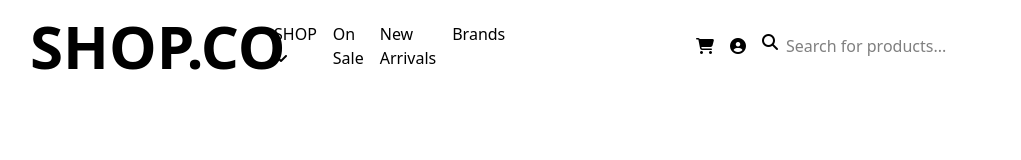
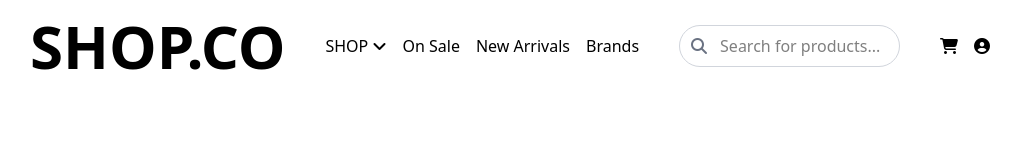
Before and after one commit to galib006/shop.co, a plain HTML site: page index.html in a window 1280 px wide. Shown: the whole page, without its empty margins (130-1151 px from the left). Drawn offline with nearby package versions, Linux system fonts and the light colour scheme.

Commit message:
Update Header

```diff
--- a/index.html
+++ b/index.html
@@ -1,5 +1,6 @@
 <!DOCTYPE html>
 <html lang="en">
+
 <head>
     <meta charset="UTF-8">
     <meta name="viewport" content="width=device-width, initial-scale=1.0">
@@ -7,15 +8,23 @@
     <script src="https://kit.fontawesome.com/81907d90ec.js" crossorigin="anonymous"></script>
     <title>Shop.co</title>
 </head>
+
 <body>
     <header class="py-4">
-  <div class="head-content mx-4 lg:mx-40 flex justify-start justify-between flex-wrap lg:grid lg:grid-cols-4 lg:items-center gap-x-4">
+        <div class="head-content mx-4 lg:mx-40 flex justify-start flex-wrap items-center lg:grid lg:grid-cols-[1fr_auto_3fr_auto] lg:items-center gap-x-4 lg:gap-x-10">
 
-    <!-- Left: Menu icon -->
+            <!-- Logo -->
+            <div class="logo order-2 lg:order-1 flex-1 text-start lg:text-left">
+                <h1 class="font-bold text-3xl md:text-5xl lg:text-6xl">
+                    <a href="#">SHOP.CO</a>
+                </h1>
+            </div>
+
+            <!-- Menu -->
             <div class="menu order-1 lg:order-2">
                 <a href="#" class="block xl:hidden text-xl"><i class="fa-solid fa-bars"></i></a>
                 <nav class="hidden xl:block">
-        <ul class="flex gap-4">
+                    <ul class="flex gap-4 items-center">
                         <li><a href="#">SHOP <i class="fa-solid fa-angle-down"></i></a></li>
                         <li><a href="#">On Sale</a></li>
                         <li><a href="#">New Arrivals</a></li>
@@ -24,21 +33,18 @@
                 </nav>
             </div>
 
-    <!-- Middle: Logo -->
-    <div class="logo order-2 lg:order-1 flex-1 text-center lg:text-left">
-      <h1 class="font-bold text-3xl md:text-5xl lg:text-6xl"><a href="#">SHOP.CO</a></h1>
-    </div>
-
-    <!-- Right: Cart & User icon -->
-    <div class="header-right order-3 flex gap-4 lg:justify-end">
+            <!-- Cart/User -->
+            <div class="header-right order-4 flex gap-4 lg:justify-end items-center">
                 <a href="#"><i class="fa-solid fa-cart-shopping"></i></a>
                 <a href="#"><i class="fa-solid fa-circle-user"></i></a>
             </div>
 
-    <!-- Search bar (only visible in medium and up) -->
-    <div class="header-search order-4 w-full hidden md:flex justify-end lg:order-3 lg:col-span-1 mt-4 lg:mt-0">
-      <i class="fa-solid fa-magnifying-glass mr-2"></i>
-      <input type="text" class="w-full max-w-md" placeholder="Search for products...">
+            <!-- Search bar -->
+            <div class="header-search hidden lg:block relative w-full order-3">
+                <span class="absolute inset-y-0 left-3 flex items-center text-gray-500">
+                <i class="fa-solid fa-magnifying-glass"></i>
+            </span>
+                <input type="text" class="w-full pl-10 pr-4 py-2 border border-gray-300 rounded-full focus:outline-none focus:ring-2 focus:ring-gray-500" placeholder="Search for products..." />
             </div>
 
         </div>
@@ -46,5 +52,8 @@
 
 
 
+
+
 </body>
+
 </html>
```
Lines whose indentation alone changed are shown as unchanged.
